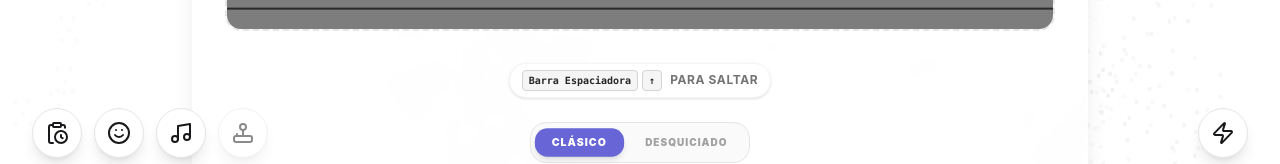
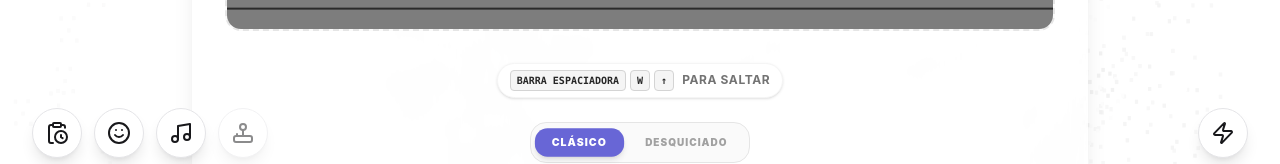
Before and after one commit to gonzalogramagia/play, a React (Vite) app: page / in a window 1280 px wide. Shown: the part 610-774 px from the top of the page. Built offline with nearby package versions, Linux system fonts and the light colour scheme.

Commit message:
feat(game): add W to classic jump hint and further refine hitboxes

```diff
--- a/src/components/dino-game.tsx
+++ b/src/components/dino-game.tsx
@@ -332,16 +332,16 @@ export const DinoGame: React.FC = () => {
                 // Collision detection
                 const dinoBox = {
                     x: dinoX.current + 5,
-                    y: dinoY.current,
+                    y: dinoY.current + 5, // Slightly more forgiving top
                     width: DINO_WIDTH - 10,
-                    height: DINO_HEIGHT - 5,
+                    height: DINO_HEIGHT - 10, // Slightly more forgiving bottom
                 };
 
                 const obsBox = {
                     x: obs.x + (obs.isInvincible ? 15 : 10),
-                    y: (obs.y ?? GROUND_Y - obs.height) + (obs.isInvincible ? 10 : 8),
+                    y: (obs.y ?? GROUND_Y - obs.height) + (obs.isInvincible ? 12 : 10), // Lower top
                     width: obs.width - (obs.isInvincible ? 30 : 20),
-                    height: obs.height - (obs.isInvincible ? 15 : 12),
+                    height: obs.height - (obs.isInvincible ? 20 : 25), // Much shorter from bottom
                 };
 
                 if (
@@ -535,9 +535,10 @@ export const DinoGame: React.FC = () => {
                     >
                         {!isMobile && (
                             <div className="flex gap-1">
-                                <kbd className="px-1.5 py-0.5 bg-neutral-100 rounded border border-neutral-300 text-neutral-800 text-[10px] font-bold">
-                                    {gameMode === 'classic' ? t('gameKeySpace') : 'W'}
-                                </kbd>
+                                {gameMode === 'classic' && (
+                                    <kbd className="px-1.5 py-0.5 bg-neutral-100 rounded border border-neutral-300 text-neutral-800 text-[10px] font-bold uppercase">{t('gameKeySpace')}</kbd>
+                                )}
+                                <kbd className="px-1.5 py-0.5 bg-neutral-100 rounded border border-neutral-300 text-neutral-800 text-[10px] font-bold">W</kbd>
                                 <kbd className="px-1.5 py-0.5 bg-neutral-100 rounded border border-neutral-300 text-neutral-800 text-[10px] font-bold">↑</kbd>
                             </div>
                         )}
```
